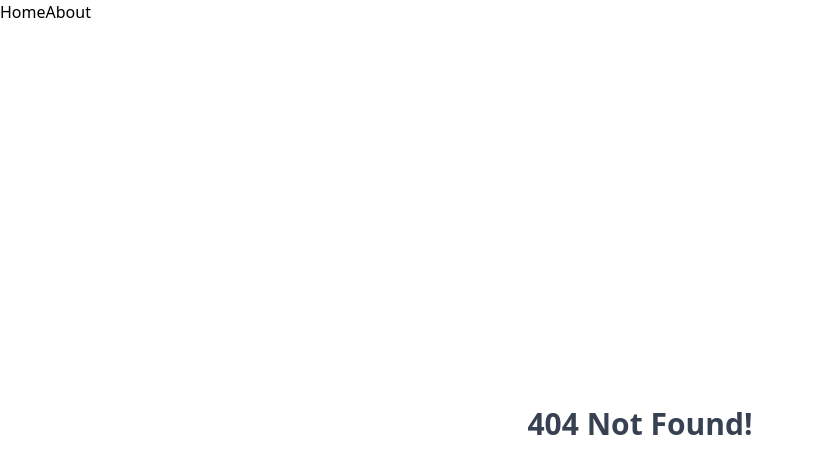
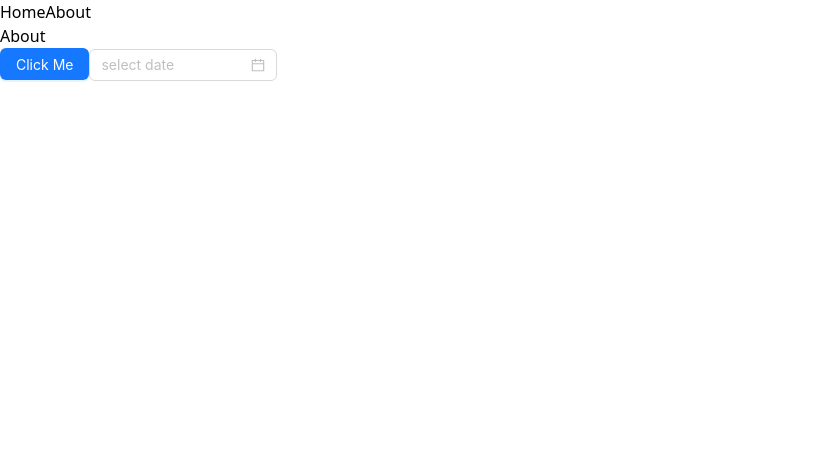
Before and after one commit to ezdev21/project-management, a React (Vite) app in the folder client/: page /about in a window 1280 px wide. Before the commit this address had no page. Shown: the top 474 px of the page, without its empty margins (0-814 px from the left). Built offline with nearby package versions, Linux system fonts and the light colour scheme.

Commit message:
ant design integrated

```diff
--- a/client/package.json
+++ b/client/package.json
@@ -9,6 +9,7 @@
     "preview": "vite preview"
   },
   "dependencies": {
+    "antd": "^5.4.0",
     "react": "^18.2.0",
     "react-dom": "^18.2.0",
     "react-router-dom": "^6.9.0"
--- a/client/src/main.tsx
+++ b/client/src/main.tsx
@@ -15,7 +15,7 @@ import FourOhFour from './pages/FourOhFour';
 const router = createBrowserRouter(
   createRoutesFromElements(
     <Route path="/" element={<App/>}>
-      <Route path="about/:id" element={<About/>} />
+      <Route path="/about" element={<About/>} />
       <Route path="*" element={<FourOhFour/>} />
     </Route>
   )
--- a/client/src/pages/About.tsx
+++ b/client/src/pages/About.tsx
@@ -1,10 +1,11 @@
-import { useParams } from "react-router-dom";
+import { Button,DatePicker } from 'antd'
 
 const About = () => {
-    const {id} = useParams();
     return (
         <div>
-            <h1>About-{id}</h1>
+            <h1>About</h1>
+            <Button type="primary">Click Me</Button>
+            <DatePicker placeholder="select date" />
         </div>
      );
 }
```
Also changed, not shown: 1 other file (tests, documents, lock files or other folders).
